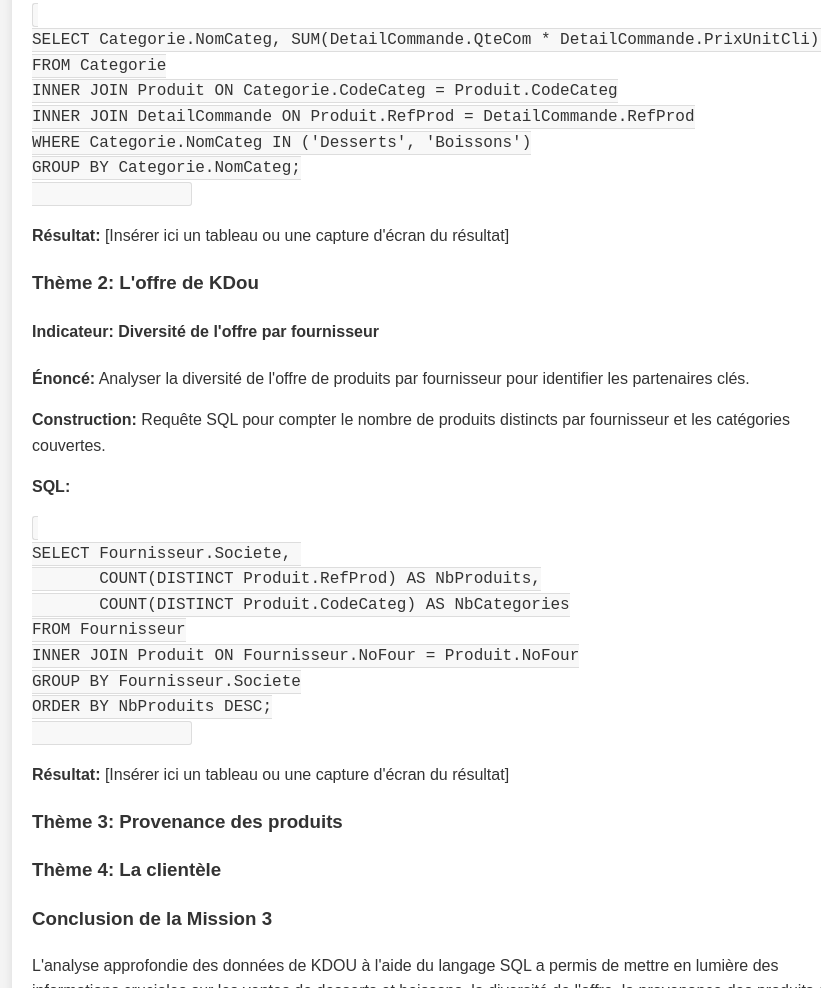
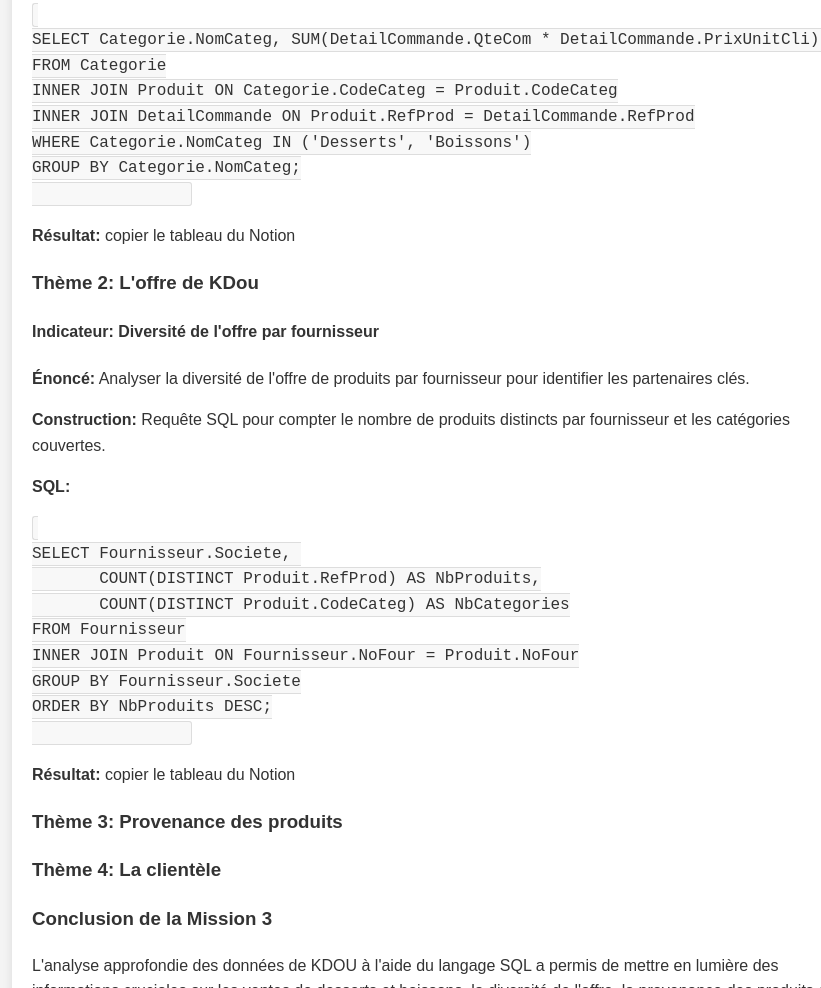
Before and after one commit to prdsrm/mission4, a plain HTML site: page mission3.html in a window 1280 px wide. Shown: the part 641-1629 px from the top of the page, without its empty margins (208-1029 px from the left). Drawn offline with Linux system fonts and the light colour scheme.

```diff
--- a/mission3.html
+++ b/mission3.html
@@ -44,7 +44,7 @@
 WHERE Categorie.NomCateg IN ('Desserts', 'Boissons')
 GROUP BY Categorie.NomCateg;
                 </code></pre>
-                <p><strong>Résultat:</strong> [Insérer ici un tableau ou une capture d'écran du résultat]</p>
+                <p><strong>Résultat:</strong> copier le tableau du Notion</p>
             </article>
         </section>
 
@@ -65,20 +65,20 @@
 GROUP BY Fournisseur.Societe
 ORDER BY NbProduits DESC;
                 </code></pre>
-                <p><strong>Résultat:</strong> [Insérer ici un tableau ou une capture d'écran du résultat]</p>
+                <p><strong>Résultat:</strong> copier le tableau du Notion</p>
             </article>
         </section>
 
         <section id="theme-provenance-produits">
             <h3>Thème 3: Provenance des produits</h3>
 
-            <!-- Ajouter ici un indicateur pour le thème "Provenance des produits" -->
+            <!-- TODO: "Provenance des produits" -->
         </section>
 
         <section id="theme-clientele">
             <h3>Thème 4: La clientèle</h3>
 
-            <!-- Ajouter ici un indicateur pour le thème "La clientèle" -->
+            <!-- TODO: "La clientèle" -->
         </section>
 
         <section id="conclusion">
```
Also changed, not shown: mission2.html (+3 -3 lines), 1 other file.
